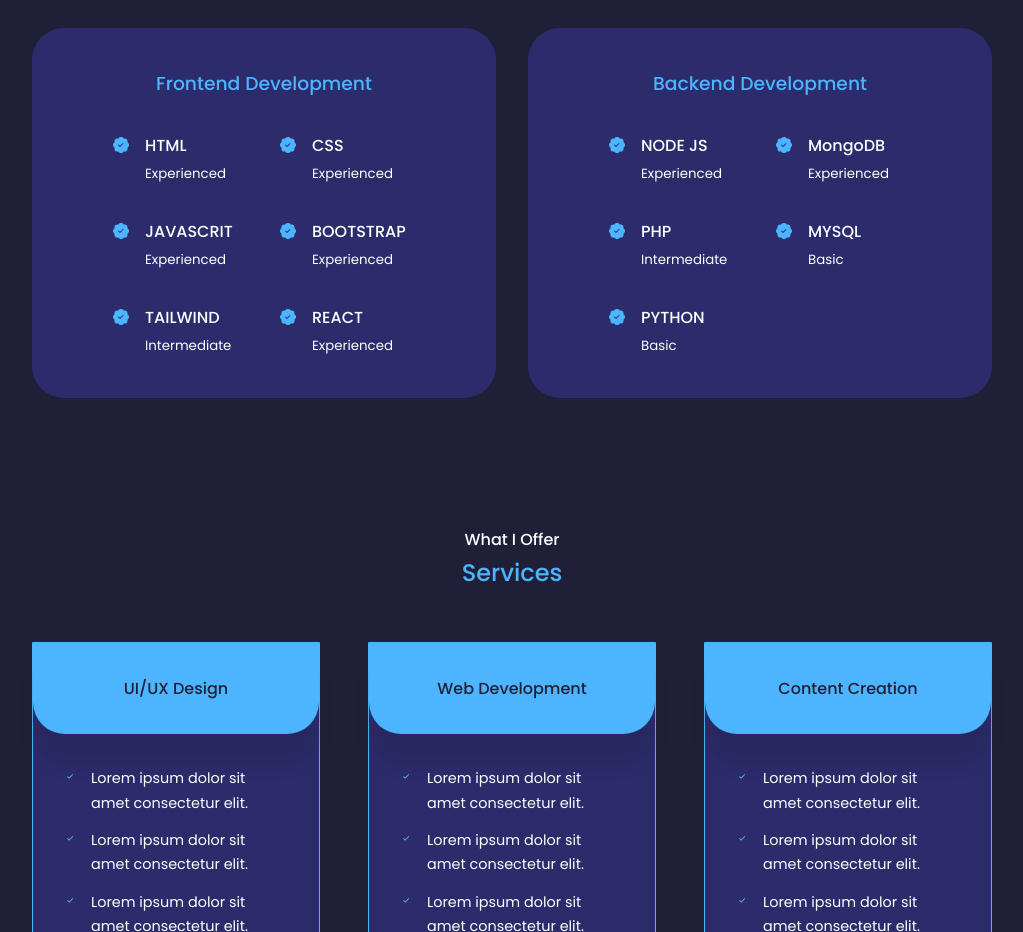
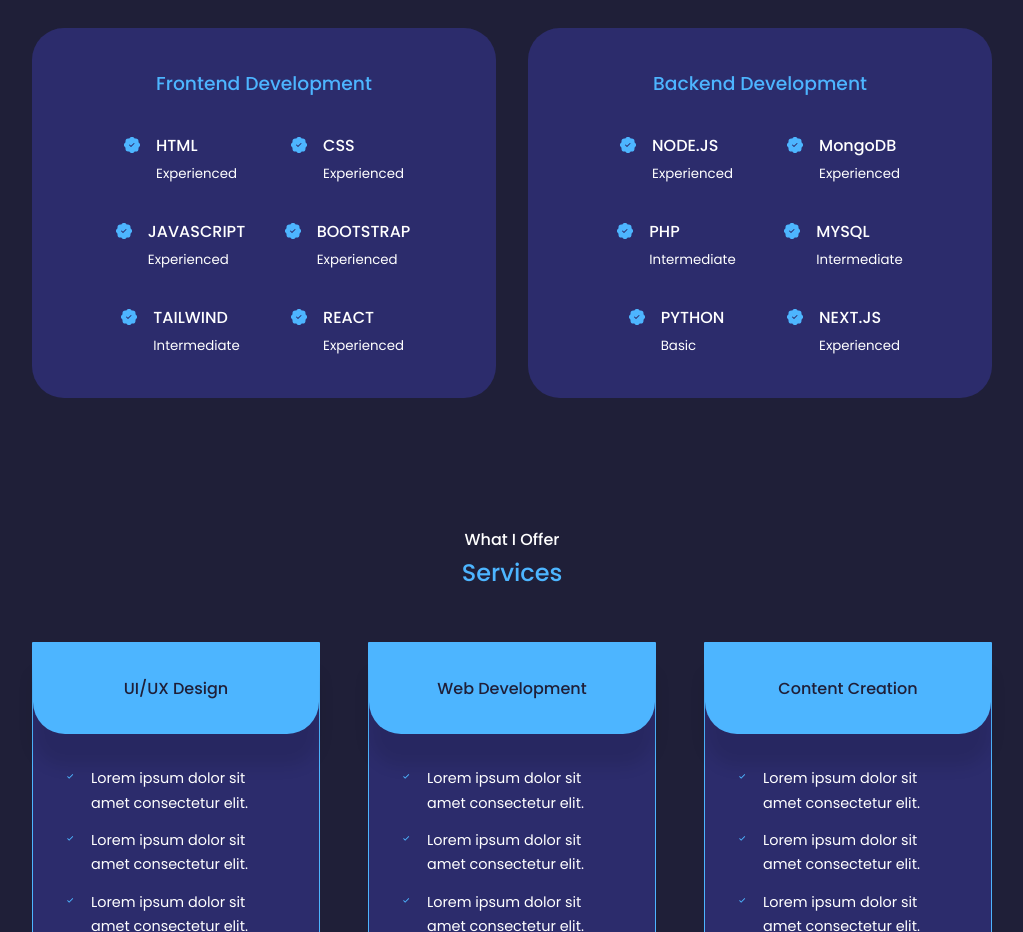
Before and after one commit to Hasibul118/Portfolio-web-react, a React (Create React App) app: page / in a window 1280 px wide. Shown: the part 1680-2612 px from the top of the page, without its empty margins (128-1151 px from the left). Built offline with nearby package versions, Linux system fonts and the light colour scheme.

Commit message:
experience text correction, add skills and design center

```diff
--- a/src/components/experience/Experience.jsx
+++ b/src/components/experience/Experience.jsx
@@ -31,7 +31,7 @@
             <article className='experience__details'>
               <BsPatchCheckFill className="experience__details-icon" />
               <div>
-                <h4 className='text-uppercase'>javascrit</h4>
+                <h4 className='text-uppercase'>javascript</h4>
                 <small className='text-light'>Experienced</small>
               </div>
             </article>
@@ -68,7 +68,7 @@
               <article className='experience__details'>
                 <BsPatchCheckFill className="experience__details-icon" />
                 <div>
-                  <h4 className='text-uppercase'>node js</h4>
+                  <h4 className='text-uppercase'>node.js</h4>
                   <small className='text-light'>Experienced</small>
                 </div>
               </article>
@@ -93,7 +93,7 @@
                 <BsPatchCheckFill className="experience__details-icon" />
                 <div>
                   <h4 className='text-uppercase'>mysql</h4>
-                  <small className='text-light'>Basic</small>
+                  <small className='text-light'>Intermediate</small>
                 </div>
               </article>
 
@@ -104,6 +104,14 @@
                   <small className='text-light'>Basic</small>
                 </div>
               </article>
+
+              <article className='experience__details'>
+                <BsPatchCheckFill className="experience__details-icon" />
+                <div>
+                  <h4 className='text-uppercase'>Next.js</h4>
+                  <small className='text-light'>Experienced</small>
+                </div>
+              </article>
             </div>
         </div>
       </div>
--- a/src/components/experience/experience.css
+++ b/src/components/experience/experience.css
@@ -32,6 +32,7 @@
 .experience__details {
     display: flex;
     gap: 1rem;
+    justify-content: center;
 }
 .experience__details-icon {
     margin-top: 5px;
```
